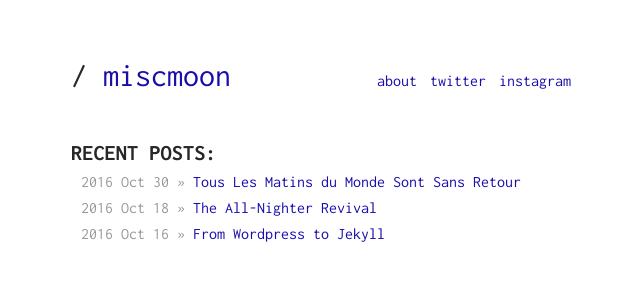
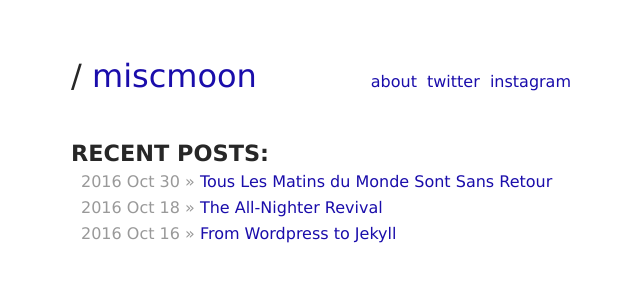
Before and after one commit to miscmoon/miscmoon.github.io, a Jekyll site: the page built from index.html, in a window 1280 px wide. Shown: the top 300 px of the page, without its empty margins (319-959 px from the left). Built offline with Jekyll 4.4.1, drawn with Linux system fonts in a browser that asks for light colours.

Commit message:
Update main.scss

```diff
--- a/assets/css/main.scss
+++ b/assets/css/main.scss
@@ -8,7 +8,7 @@
 body {
 	color: $color-black;
 	background: $color-white;
-	font-family: 'Inconsolata', ;
+	font-family: 'Lucida Grande', ;
 	font-size: 100%;
 	font-weight: 400;
 }
@@ -122,14 +122,14 @@ img {
 
 	h1 {
 		font-size: 2em;
-		font-family: 'Inconsolata';
+		font-family: 'Lucida Grande';
 		margin-bottom: 0;
 	}
 	ul {
 		margin-top: 10px;
 		li {
 			display: inline;
-			font-family: 'Inconsolata';
+			font-family: 'Lucida Grande';
 			padding: 0;
 			padding-left: 5px;
 		}
@@ -140,7 +140,7 @@ img {
 	padding-bottom: 30px;
 	h1 {
 		font-size: 1.4em;
-		font-family: 'Inconsolata';
+		font-family: 'Lucida Grande';
 		margin-bottom: 5px;
 	}
 }
@@ -170,7 +170,7 @@ img {
 		h1 {
 			display: inline-block;
 			font-size: 1.6em;
-			font-family: 'Inconsolata';
+			font-family: 'Lucida Grande';
 			padding-right: 10px;
 			padding-bottom: 2px;
 			text-decoration: none;
@@ -185,7 +185,7 @@ img {
 		padding-top: 20px;
 		h1 {
 			font-size: 1.25em;
-			font-family: 'Inconsolata';
+			font-family: 'Lucida Grande';
 			margin-top: 50px;
 			margin-bottom: 10px;
 			font-weight: 700;
@@ -193,7 +193,7 @@ img {
 		}
 		h2 {
 			font-size: 1.07em;
-			font-family: 'Inconsolata';
+			font-family: 'Lucida Grande';
 			margin-top: 50px;
 			margin-bottom: 5px;
 			font-weight: 700;
@@ -293,7 +293,7 @@ img {
 .about {
 	&__title {
 		font-size: 1.6em;
-		font-family: 'Inconsolata';
+		font-family: 'Lucida Grande';
 		margin-top: 20px;
 		margin-bottom: 10px;
 	}
@@ -301,7 +301,7 @@ img {
 		margin-top: 20px;
 		h1 {
 			font-size: 1.2em;
-			font-family: 'Inconsolata';
+			font-family: 'Lucida Grande';
 			font-style: italic;
 			margin-top: 30px;
 			margin-bottom: 5px;
```
